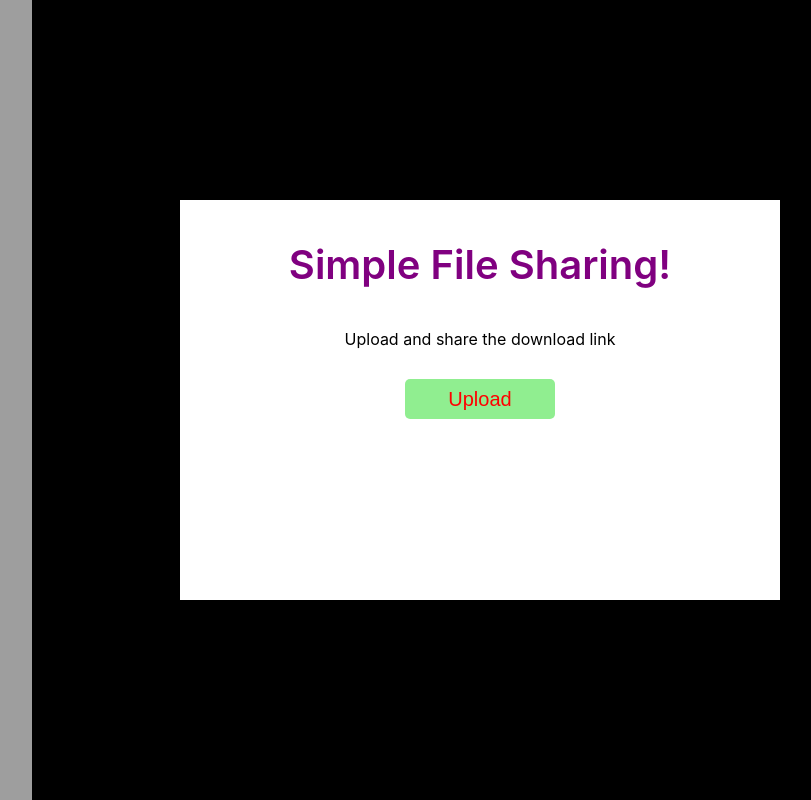
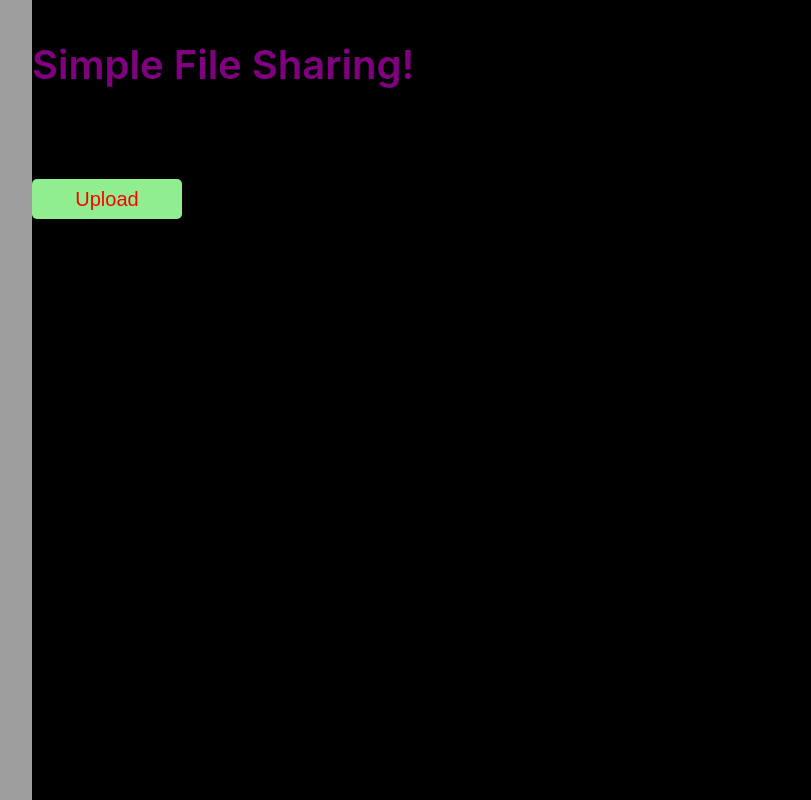
Before and after one commit to harshal8869/File-sharing-frontend, a React (Create React App) app: page / in a window 1280 px wide. Shown: the whole page, without its empty margins (352-1163 px from the left). Built offline with nearby package versions, Linux system fonts and the light colour scheme; grey boxes are pictures that could not be loaded.

Commit message:
Update App.css

```diff
--- a/src/App.css
+++ b/src/App.css
@@ -14,15 +14,7 @@ img {
   width: 30%;
 }
 
-.wrapper{
-  background-color: #fff;
-  width: 600px;
-  height: 400px;
-  margin: auto;
-  display: flex;
-  align-items: center;
-  flex-direction: column;
-}
+
 
 h1{
   font-size: 40px;
```
